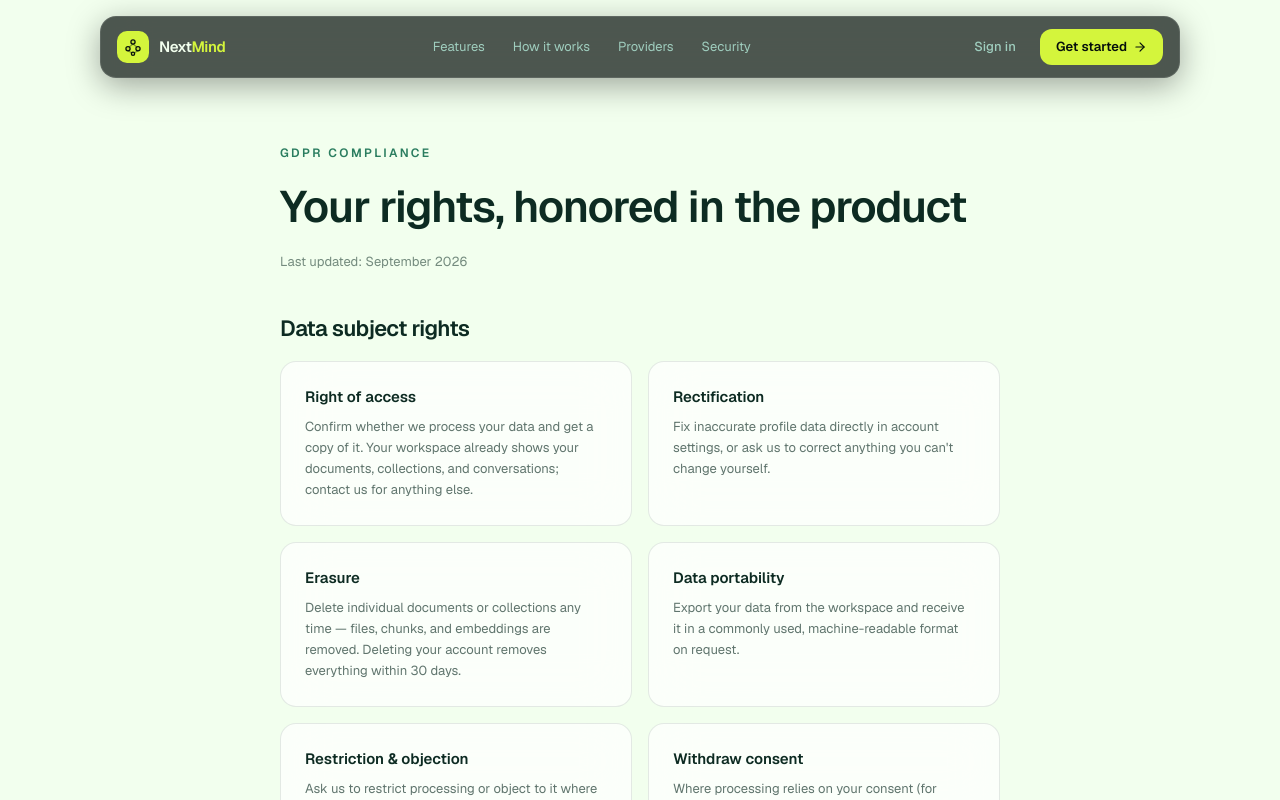
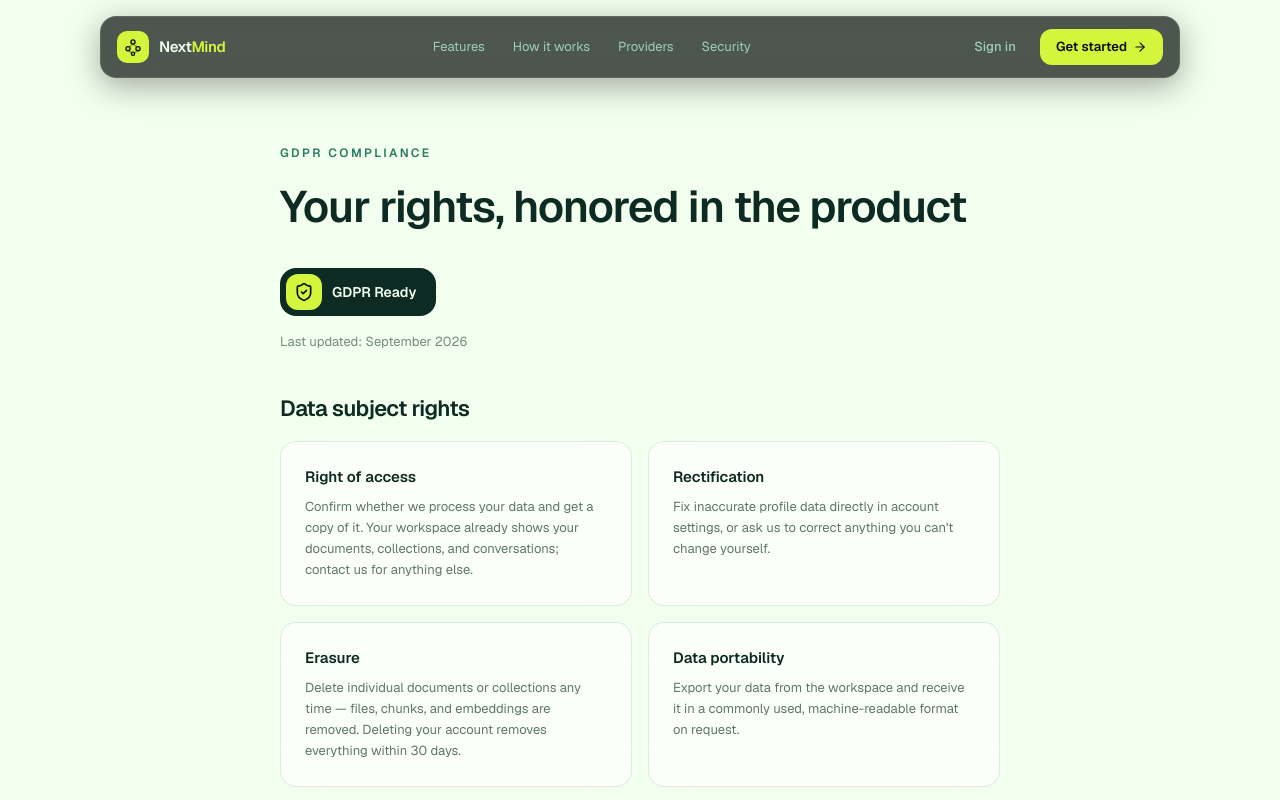
Before and after one commit to hossainchisty/NextMind-AI, a Next.js app in the folder nextmindai-frontend/: page /gdpr in a window 1280 px wide. Built offline with nearby package versions, Linux system fonts and the light colour scheme; no server answers.

Commit message:
feat: GDPR Ready badge on landing security and GDPR page

```diff
--- a/nextmindai-frontend/app/gdpr/page.tsx
+++ b/nextmindai-frontend/app/gdpr/page.tsx
@@ -1,7 +1,7 @@
 "use client";
 
 import Link from "next/link";
-import { ArrowRight } from "lucide-react";
+import { ArrowRight, ShieldCheck } from "lucide-react";
 import SitePage from "@/components/landing/SitePage";
 
 const rights = [
@@ -79,7 +79,13 @@ export default function GdprPage() {
           <h1 className="text-[36px] md:text-[44px] font-semibold tracking-tight text-[#0D2B22] mb-3">
             Your rights, honored in the product
           </h1>
-          <p className="text-[13px] text-[#0D2B22]/55">Last updated: September 2026</p>
+          <div className="inline-flex items-center gap-2.5 rounded-2xl bg-[#0D2B22] pl-1.5 pr-5 py-1.5 mt-4">
+            <span className="w-9 h-9 rounded-xl bg-[#D4F53C] text-[#060F0C] flex items-center justify-center">
+              <ShieldCheck className="w-5 h-5" strokeWidth={2} />
+            </span>
+            <span className="text-[14px] font-semibold text-[#F2FFEE]">GDPR Ready</span>
+          </div>
+          <p className="text-[13px] text-[#0D2B22]/55 mt-4">Last updated: September 2026</p>
         </div>
       </section>
 
--- a/nextmindai-frontend/components/landing/Security.tsx
+++ b/nextmindai-frontend/components/landing/Security.tsx
@@ -1,7 +1,7 @@
 "use client";
 
 import Link from "next/link";
-import { ArrowRight, KeyRound, UserCheck, Cpu, Trash2 } from "lucide-react";
+import { ArrowRight, KeyRound, UserCheck, Cpu, Trash2, ShieldCheck } from "lucide-react";
 
 const items = [
   {
@@ -61,6 +61,23 @@ export default function Security() {
             </div>
           ))}
         </div>
+        <Link
+          href="/gdpr"
+          className="group mt-4 flex items-center gap-4 rounded-2xl border border-[#D4F53C]/25 bg-[#D4F53C]/[0.06] backdrop-blur-xl px-6 py-5 hover:bg-[#D4F53C]/[0.1] transition-all"
+        >
+          <span className="w-12 h-12 rounded-2xl bg-[#D4F53C] text-[#060F0C] flex items-center justify-center shrink-0 shadow-[0_0_24px_rgba(212,245,60,0.25)] ring-1 ring-white/20">
+            <ShieldCheck className="w-6 h-6" strokeWidth={2} />
+          </span>
+          <span className="flex-1">
+            <span className="block text-[15px] font-semibold text-[#F2FFEE]">
+              GDPR Ready
+            </span>
+            <span className="block text-[13px] text-[#9FCEBE]">
+              Data rights, self-serve export &amp; deletion, and a documented compliance program.
+            </span>
+          </span>
+          <ArrowRight className="w-5 h-5 text-[#D4F53C] shrink-0 group-hover:translate-x-1 transition-transform" />
+        </Link>
       </div>
     </section>
   );
```
